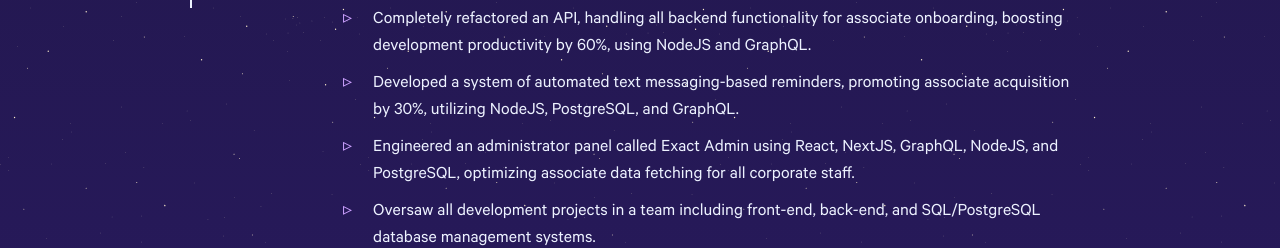
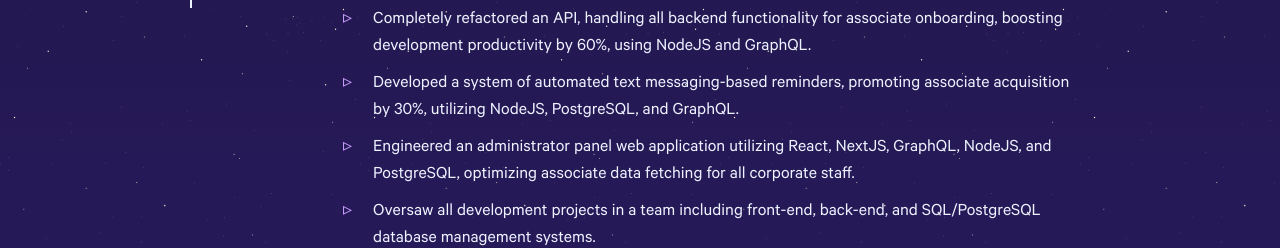
Before and after one commit to neillydev/v2, a Next.js app: page / in a window 1280 px wide. Shown: the part 1780-2028 px from the top of the page. Built offline with nearby package versions, Linux system fonts and the light colour scheme.

Commit message:
change experience achievement

```diff
--- a/src/components/Experience.tsx
+++ b/src/components/Experience.tsx
@@ -41,7 +41,7 @@ const Experience = forwardRef((props: any, ref: any) => {
                     <ExperienceCard title='Full Stack Developer @ Exact Staff' duration='May 2022 - Present' achievements={[
                         'Completely refactored an API, handling all backend functionality for associate onboarding, boosting development productivity by 60%, using NodeJS and GraphQL.',
                         'Developed a system of automated text messaging-based reminders, promoting associate acquisition by 30%, utilizing NodeJS, PostgreSQL, and GraphQL.',
-                        'Engineered an administrator panel called Exact Admin using React, NextJS, GraphQL, NodeJS, and PostgreSQL, optimizing associate data fetching for all corporate staff.',
+                        'Engineered an administrator panel web application utilizing React, NextJS, GraphQL, NodeJS, and PostgreSQL, optimizing associate data fetching for all corporate staff.',
                         'Oversaw all development projects in a team including front-end, back-end, and SQL/PostgreSQL database management systems. ',
                     ]} />
                     :
```
